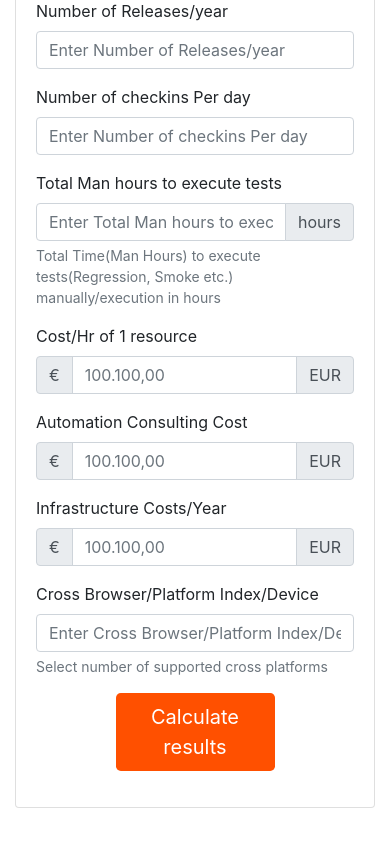
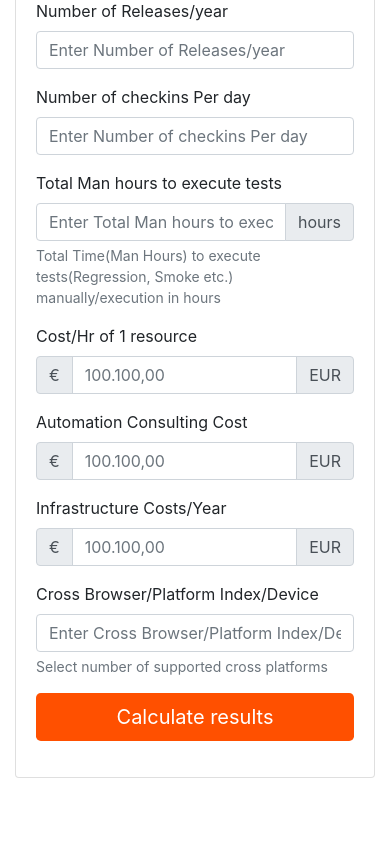
Before and after one commit to techneo1/test-automation-roi-calculator, a React (Create React App) app: page / in a window 390 px wide. Shown: the part 347-1191 px from the top of the page. Built offline with nearby package versions, Linux system fonts and the light colour scheme.

Commit message:
Fix button in mobile

```diff
--- a/src/App.tsx
+++ b/src/App.tsx
@@ -119,7 +119,7 @@ export default function App() {
                 </div>
 
                 <div className="form-group text-center">
-                  <button type="submit" className="btn btn-lg col-6 mx-auto">Calculate results</button>
+                  <button type="submit" className="btn btn-lg col-md-6 mx-auto">Calculate results</button>
                 </div>
               </form>
             </div>
```
